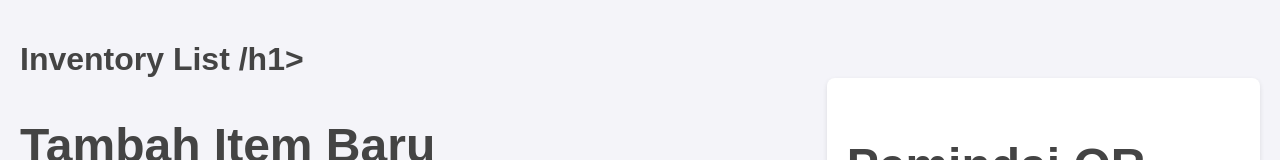
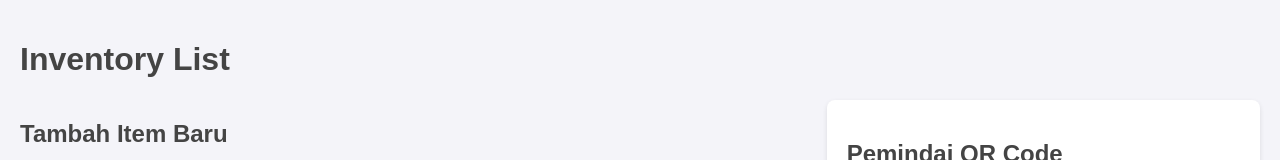
Before and after one commit to Crypzon/inventory-list-html-css-js-, a website: page index.html in a window 1280 px wide. Shown: the top 160 px of the page. Drawn offline with Linux system fonts and the light colour scheme; a script that the page names is missing.

Commit message:
Update index.html

```diff
--- a/index.html
+++ b/index.html
@@ -7,7 +7,7 @@
     <link rel="stylesheet" href="style.css">
 </head>
 <body>
-    <h1>Inventory List /h1>
+    <h1>Inventory List </h1>
 
     <div class="container">
         <div class="main-content">
```
